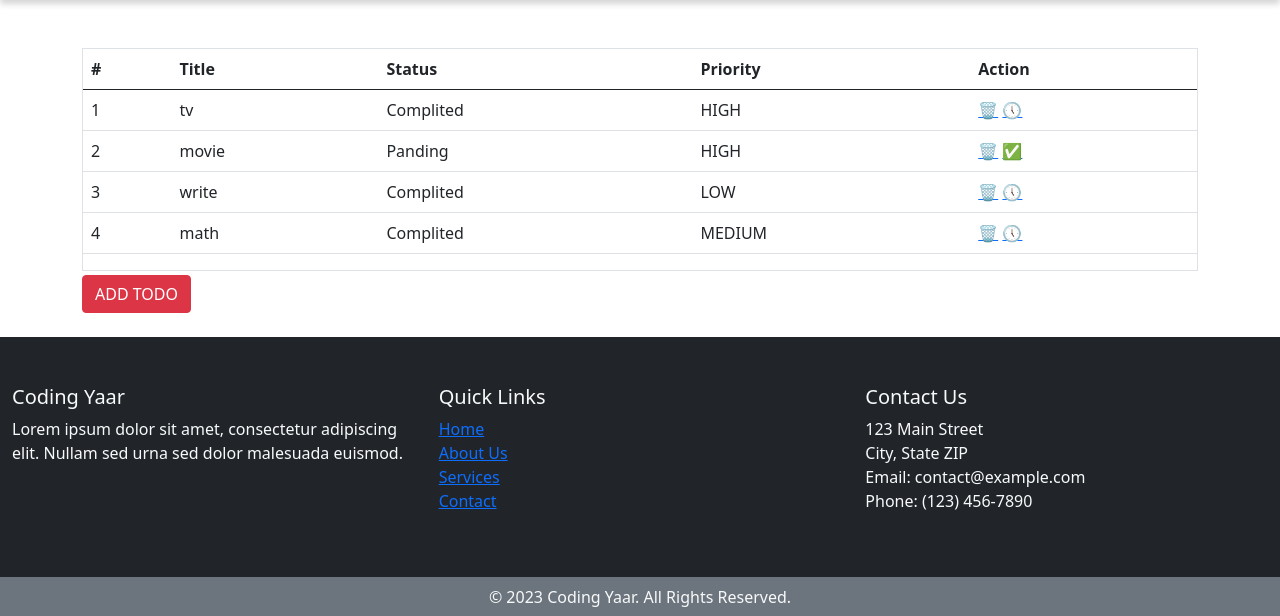
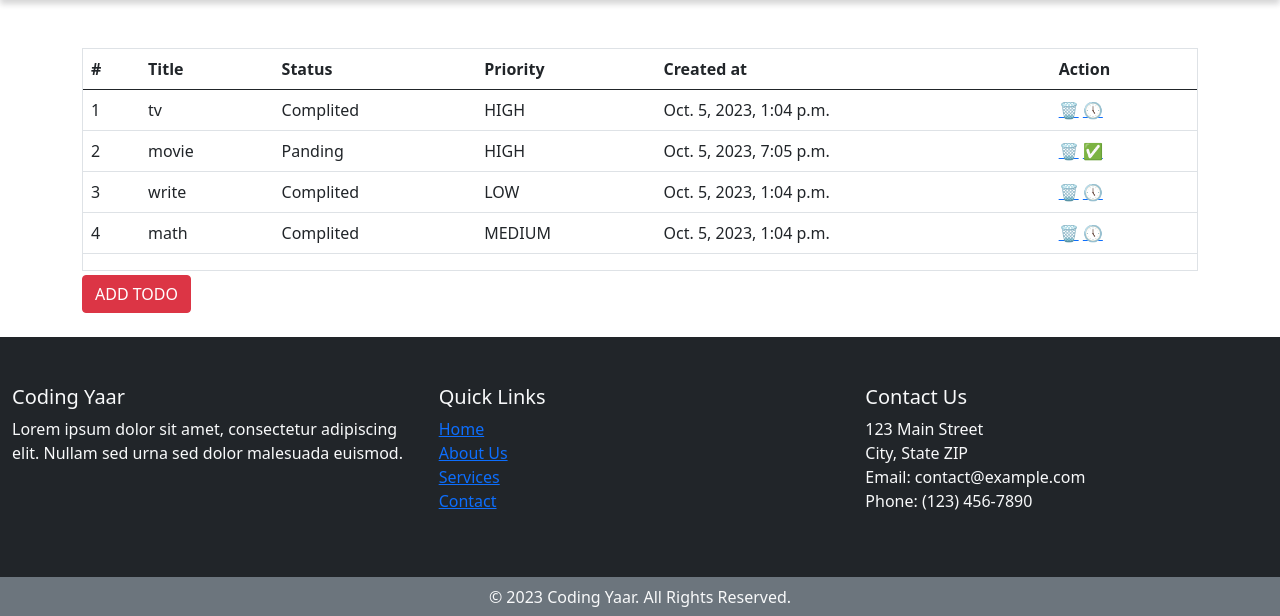
Before and after one commit to rakibul23n28/Python, a Django app: page /user/todo/ in a window 1280 px wide. Shown: the part 56-672 px from the top of the page. Run offline with Django 4.2, Linux system fonts and the light colour scheme; a user stored in the database is signed in; data comes from the database, SQL or seed files in the repository; both versions use the stored data as it was after the commit.

Commit message:
django-1

```diff
--- a/Django/besic/templates/todo/add_todo.html
+++ b/Django/besic/templates/todo/add_todo.html
@@ -25,6 +25,7 @@
                   <th>#</th>
                   <th>Title</th>
                   <th>Status</th>
+                  <th>Created at</th>
                   <th>Priority</th>
                 </tr>
               </thead>
@@ -39,6 +40,7 @@
                   {% else %}
                   <td>Panding</td>
                   {% endif %}
+                  <td>{{todo.created_at}}</td>
                   <td>{{todo.priority}}</td>
                 </tr>
                 {% endfor %}
--- a/Django/besic/templates/todo/todo.html
+++ b/Django/besic/templates/todo/todo.html
@@ -16,6 +16,7 @@
                   <th>Title</th>
                   <th>Status</th>
                   <th>Priority</th>
+                  <th>Created at</th>
                   <th>Action</th>
                 </tr>
               </thead>
@@ -31,6 +32,7 @@
                   <td>Panding</td>
                   {% endif %}
                   <td>{{todo.priority}}</td>
+                  <td>{{todo.created_at}}</td>
                   <td>
                     <a href="{% url 'delete_todo' todo.id %}" title="delete" class="">🗑️</a>
                   {% if todo.completed == False %}
--- a/Django/besic/todo/forms.py
+++ b/Django/besic/todo/forms.py
@@ -5,4 +5,4 @@ from .models import TodoItem
 class TodoItemForm(forms.ModelForm):
     class Meta:
         model = TodoItem
-        fields = ['title', 'completed', 'priority']
+        fields = ['title', 'completed', 'created_at','priority']
--- a/Django/besic/todo/models.py
+++ b/Django/besic/todo/models.py
@@ -1,7 +1,7 @@
 # models.py
 from django.db import models
 from django.contrib.auth.models import User
-
+from django.utils import timezone
 class TodoItem(models.Model):
     PRIORITY_CHOICES = [
         ('LOW', 'Low'),
@@ -12,6 +12,7 @@ class TodoItem(models.Model):
     title = models.CharField(max_length=200)
     completed = models.BooleanField(default=False)
     priority = models.CharField(max_length=10, choices=PRIORITY_CHOICES, default='MEDIUM')
+    created_at = models.DateTimeField(default=timezone.now)
     user = models.ForeignKey(User, on_delete=models.CASCADE)
 
     def __str__(self):
```
Also changed, not shown: Django/besic/db.sqlite3, Django/besic/todo/migrations/0002_todoitem_created_at.py (added).
